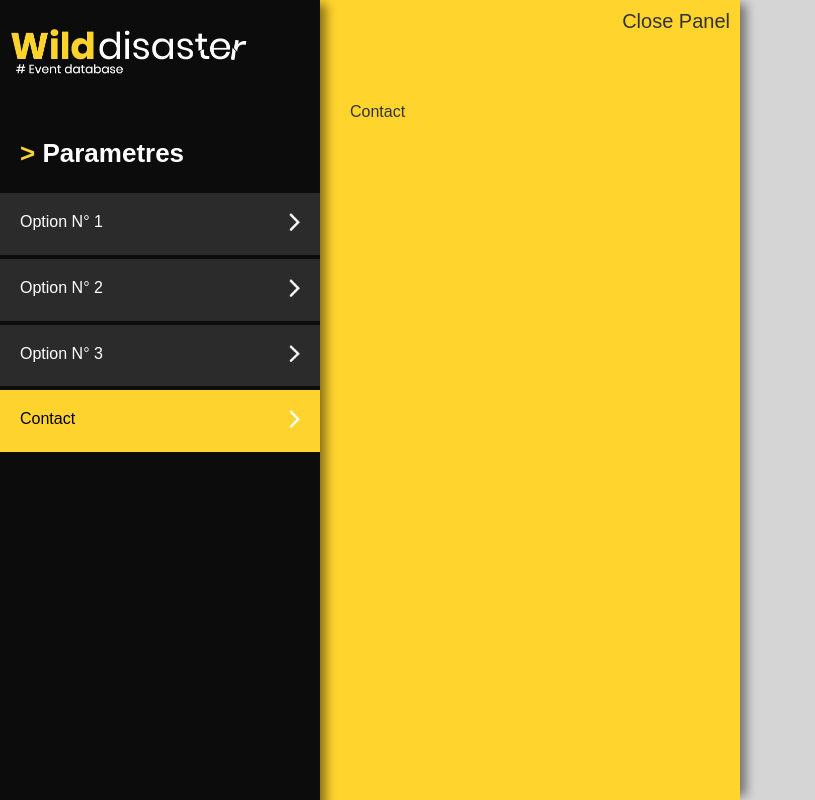
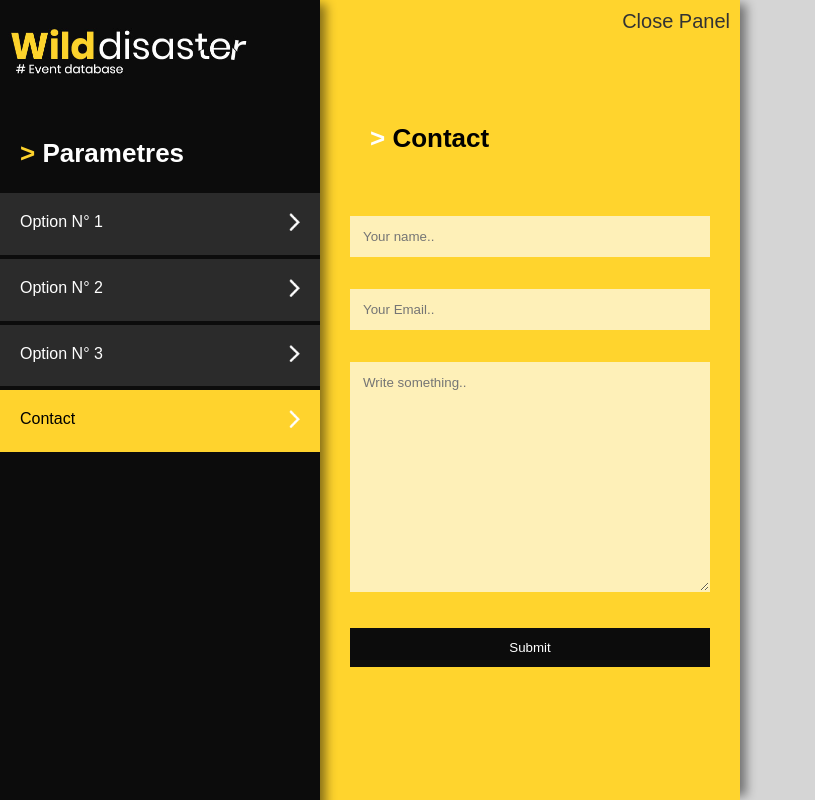
Before and after one commit to WildCodeSchool/remotefr-js-0920-p2-earth-events, a React (Create React App) app: page /contact in a window 1280 px wide. Shown: the whole page, without its empty margins (0-815 px from the left). Built offline with nearby package versions, Linux system fonts and the light colour scheme.

Commit message:
add functionality

```diff
--- a/src/components/Contact/css/Contact.css
+++ b/src/components/Contact/css/Contact.css
@@ -1,71 +1,46 @@
 /***********************************************************
- - sidebar
+ - Contact
 ***********************************************************/
 
-.logo {
-    max-width: 80%;
-    margin-bottom: 30px;
+input,
+select,
+textarea {
+  width: 100%;
+  padding: 12px;
+  border: 1px solid #fef0b8;
+  border-radius: 0px;
+  box-sizing: border-box;
+  margin-top: 20px;
+  resize: vertical;
+  background-color: #fef0b8;
+  font-family: 'Poppins',
+  sans-serif;
 }
 
-
-.sidenav {
-  height: 100%;
-  width: 320px;
-  position: fixed;
-  z-index: 5000;
-  top: 0;
-  left: 0;
-  background-color: #0c0c0c;
-  overflow-x: hidden;
-  padding-top: 20px;
-  -webkit-box-shadow: 10px 0px 10px -4px rgba(0, 0, 0, 0.47);
-  -moz-box-shadow: 10px 0px 10px -4px rgba(0, 0, 0, 0.47);
-  box-shadow: 10px 0px 10px -4px rgba(0, 0, 0, 0.47);
+textarea {
+  height: 230px;
 }
 
-.titleParameters {
-  color: #FFF;
-  padding: 20px;
-  font-size: 26px;
-  font-weight: bold;
+input[type=submit] {
+  background-color: #0c0c0c;
+  color: white;
+  padding: 12px 20px;
+  border: none;
+  border-radius: 0px;
+  cursor: pointer;
 }
 
-.titleParameters::before {
-  content: "> ";
-  color: #fed32c;
+input[type=submit]:hover {
+  background-color: #0c0c0c;
+  color: #ffd42d;
 }
 
-
-.menu-button>a {
-  background-color: #2b2b2b;
-  color: #FFF;
-  padding: 20px;
-  margin: 4px 0px;
-  display: flex;
-  text-decoration: none;
-}
-.menu-button>a:hover {
-  background-color: #ffd32d;
-  color: #000;
+.error-contact{
+  color:red;
+  font-weight: bold;
+  font-size:12px;
 }
 
-.menu-button>a.selected {
-  background-color: #ffd32d;
-  color: #000;
+.error-contact > ul{
+     padding-inline-start: 16px;
 }
-
-.menu-button>a.selected>div:first-child {
-  color: #000;
-}
-
-.menu-button>a>div:first-child {
-  color: white;
-}
-
-.menu-button>a>div:last-child {
-  margin-left: auto;
-}
-
-.menu-button>a>div:last-child>img {
-  width: 11px;
-}
--- a/src/components/Contact/index.jsx
+++ b/src/components/Contact/index.jsx
@@ -1,16 +1,127 @@
 import React from 'react';
 import './css/Contact.css';
-// import PropTypes from 'prop-types'; // ES6
+import PropTypes from 'prop-types'; // ES6
 
 class Contact extends React.Component {
   constructor(props) {
     super(props);
-    this.state = {};
+    this.state = {
+      name: '',
+      email: '',
+      message: '',
+      errors: { name: [], email: [], message: [] },
+    };
+    this.handleChange = this.handleChange.bind(this);
+    this.handleSubmit = this.handleSubmit.bind(this);
+  }
+
+  handleChange(event) {
+    this.setState({ [event.target.name]: event.target.value });
+  }
+
+  handleSubmit(event) {
+    let { name, email, message } = this.state;
+    const { errors } = this.state;
+    name = name.trim();
+    email = email.trim();
+    message = message.trim();
+
+    errors.name = [];
+    errors.email = [];
+    errors.message = [];
+
+    // Name validator
+    if (name.length <= 0) {
+      errors.name.push('Name is required');
+    }
+
+    if (name.length <= 3 || name.length >= 80) {
+      errors.name.push(
+        'The Name value is not between 3 and 80 charcters long.',
+      );
+    }
+
+    // Email validator
+    if (email.length <= 0) {
+      errors.email.push('Email is required');
+    }
+
+    if (email.split('').filter((x) => x === '@').length !== 1) {
+      errors.email.push('Email should contain a @');
+    }
+
+    if (email.indexOf('.') === -1) {
+      errors.email.push('Email should contain at least one dot');
+    }
+    // Message validator
+    if (message.length <= 0) {
+      errors.message.push('The message is required');
+    }
+
+    if (message.length <= 10 || name.length >= 600) {
+      errors.message.push(
+        'The Message value is not between 10 and 600 charcters long',
+      );
+    }
+
+    // if (sendmail) {
+    //   alert('envoie du message');
+    // }
+
+    this.setState({ errors });
+    event.preventDefault();
   }
 
   render = () => {
-    return <div>Contact</div>;
+    const { name, email, message, errors } = this.state;
+    return (
+      <div>
+        <h2>Contact</h2>
+        <form onSubmit={this.handleSubmit}>
+          <input
+            type="text"
+            id="name"
+            name="name"
+            placeholder="Your name.."
+            value={name}
+            onChange={this.handleChange}
+          />
+          <Errors v={errors.name} />
+          <input
+            type="email"
+            id="email"
+            name="email"
+            placeholder="Your Email.."
+            value={email}
+            onChange={this.handleChange}
+          />
+          <Errors v={errors.email} />
+          <textarea
+            id="message"
+            name="message"
+            placeholder="Write something.."
+            value={message}
+            onChange={this.handleChange}
+          />
+          <Errors v={errors.message} />
+          <input type="submit" value="Submit" />
+        </form>
+      </div>
+    );
   };
 }
 
+const Errors = (props) => {
+  const { v } = props;
+  return (
+    <div className="error-contact">
+      <ul>{v.length ? v.map((item) => <li key={item}>{item}</li>) : ''}</ul>
+    </div>
+  );
+};
+
+Errors.propTypes = {
+  v: PropTypes.arrayOf(PropTypes.number).isRequired,
+};
+
 export default Contact;
--- a/src/components/SideNav/css/YellowPanel.css
+++ b/src/components/SideNav/css/YellowPanel.css
@@ -57,3 +57,15 @@
   color:#333333;
   cursor: pointer;
 }
+
+#yellow-panel h2 {
+  color: black;
+  padding: 20px;
+  font-size: 26px;
+  font-weight: bold;
+}
+
+#yellow-panel h2::before {
+  content: "> ";
+  color: #FFF;
+}
```
